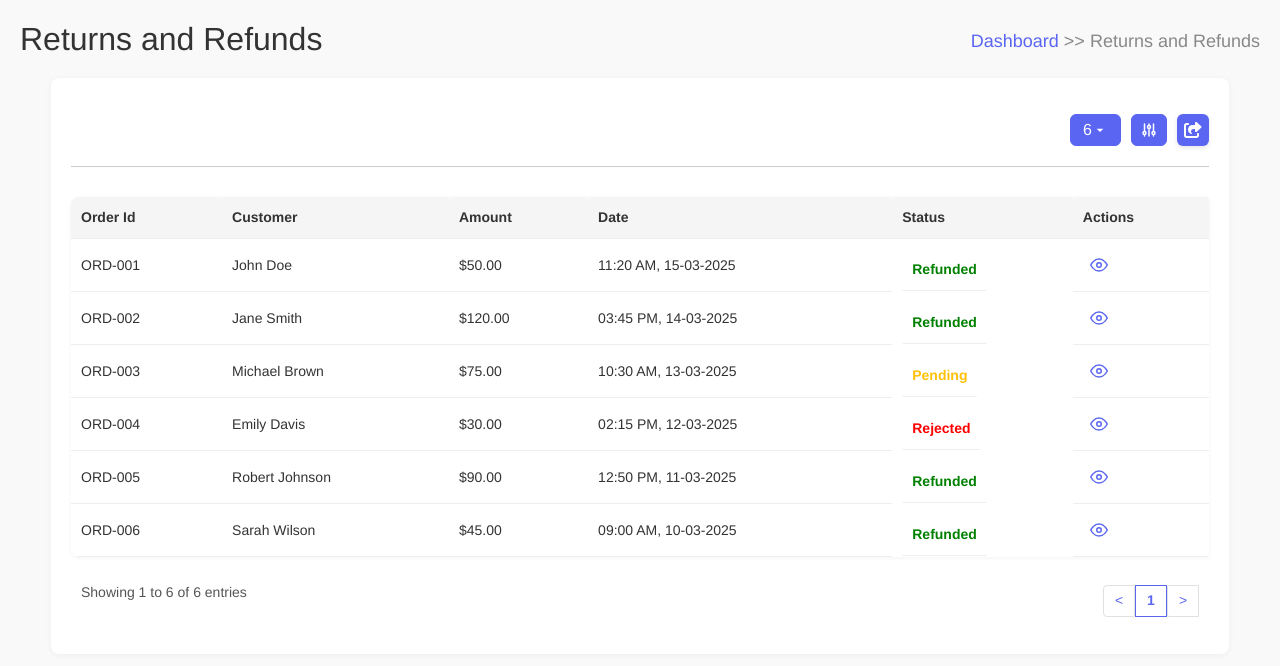
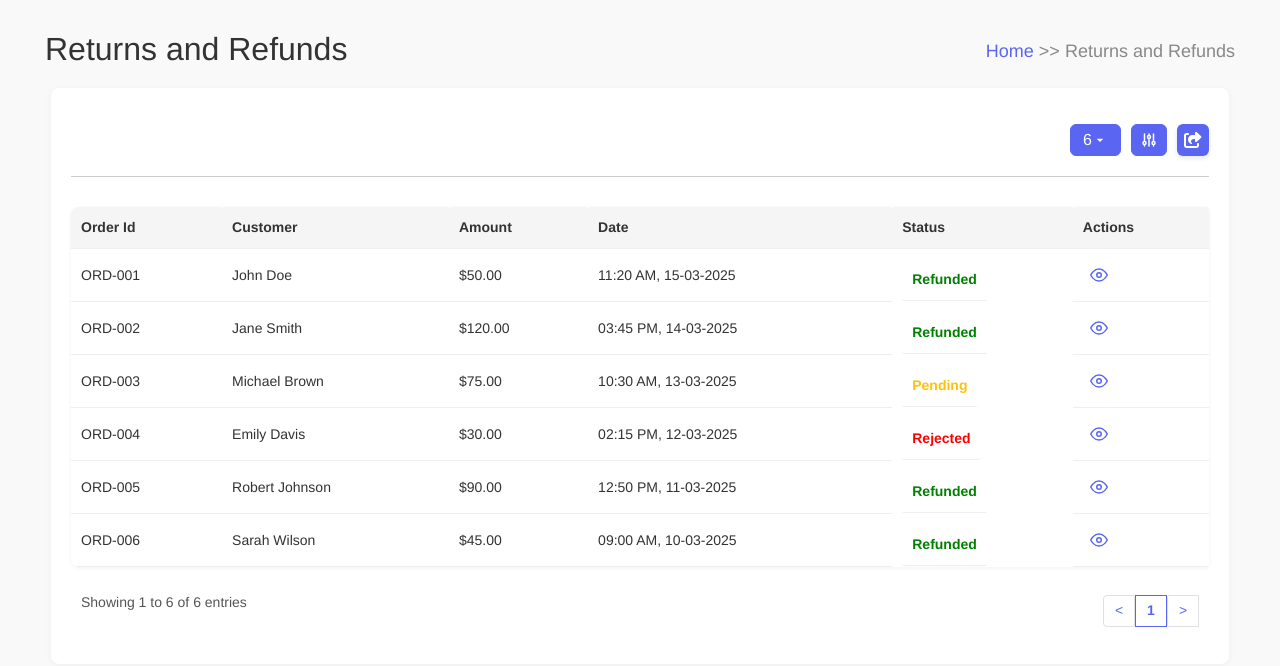
Before and after one commit to kavithakhudsmer/shiralure, a React (Vite) app in the folder shiralure-common-components-main/: page /admin/ReturnPage in a window 1280 px wide. Shown: the top 666 px of the page. Built offline with nearby package versions, Linux system fonts and the light colour scheme; a web font is replaced by a local one.

Commit message:
new update

```diff
--- a/shiralure-common-components-main/src/App.jsx
+++ b/shiralure-common-components-main/src/App.jsx
@@ -44,8 +44,8 @@ import Employees from './pages/Employees/Employees';
 import PosOrder from './pages/posorder/PosOrders';
 // import Promotion from './pages/promotion/promotion';
 
-import ReturnPage from './pages/Return/ReturnPage';
-import ReturnDetails from './pages/Return/ReturnDetails';
+import ReturnPage from './pages/ReturnAndRefund/ReturnPage';
+import ReturnDetails from './pages/ReturnAndRefund/ReturnDetails';
 
 
 
--- a/shiralure-common-components-main/src/pages/Return/ReturnPage.css
+++ b/shiralure-common-components-main/src/pages/ReturnAndRefund/ReturnPage.css
@@ -32,6 +32,9 @@ html, body {
   display: flex;
   flex-direction: column;
   align-items: flex-start;
+  margin:10px;
+  margin-left:25px;
+  margin-right: 25px;
   margin-bottom: 15px;
   gap: 5px;
 }
--- a/shiralure-common-components-main/src/pages/Return/ReturnPage.jsx
+++ b/shiralure-common-components-main/src/pages/ReturnAndRefund/ReturnPage.jsx
@@ -108,7 +108,7 @@ const ReturnPage = () => {
       <div className="returns-header">
         <h2>Returns and Refunds</h2>
         <div className="returns-breadcrumb">
-          <span className="breadcrumb-link">Dashboard</span>
+          <span className="breadcrumb-link">Home</span>
           <span className="breadcrumb-divider"> &gt;&gt; </span>
           <span>Returns and Refunds</span>
         </div>
```
Also changed, not shown: shiralure-common-components-main/src/pages/ReturnAndRefund/ReturnDetails.css (renamed from shiralure-common-components-main/src/pages/Return/ReturnDetails.css), shiralure-common-components-main/src/pages/ReturnAndRefund/ReturnDetails.jsx (renamed from shiralure-common-components-main/src/pages/Return/ReturnDetails.jsx).
